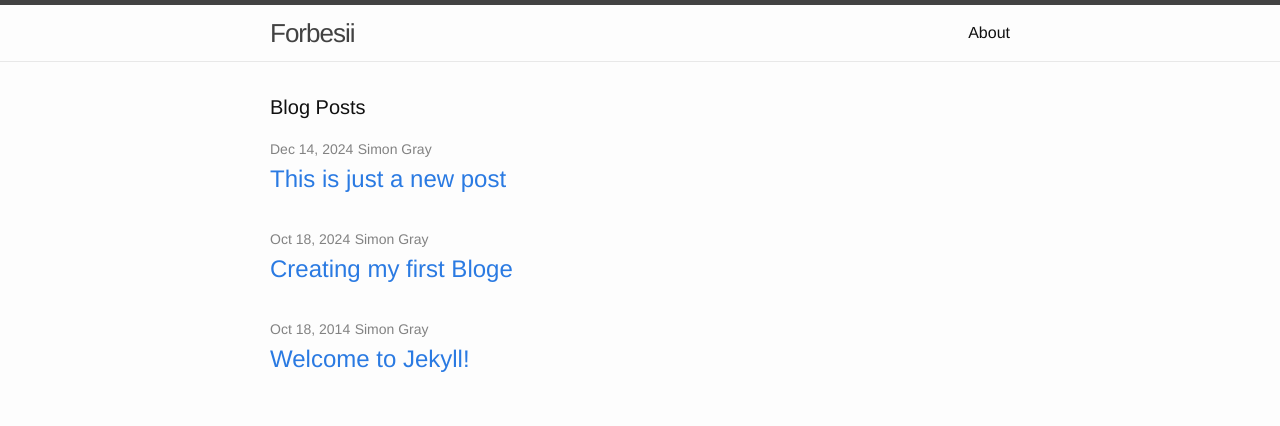
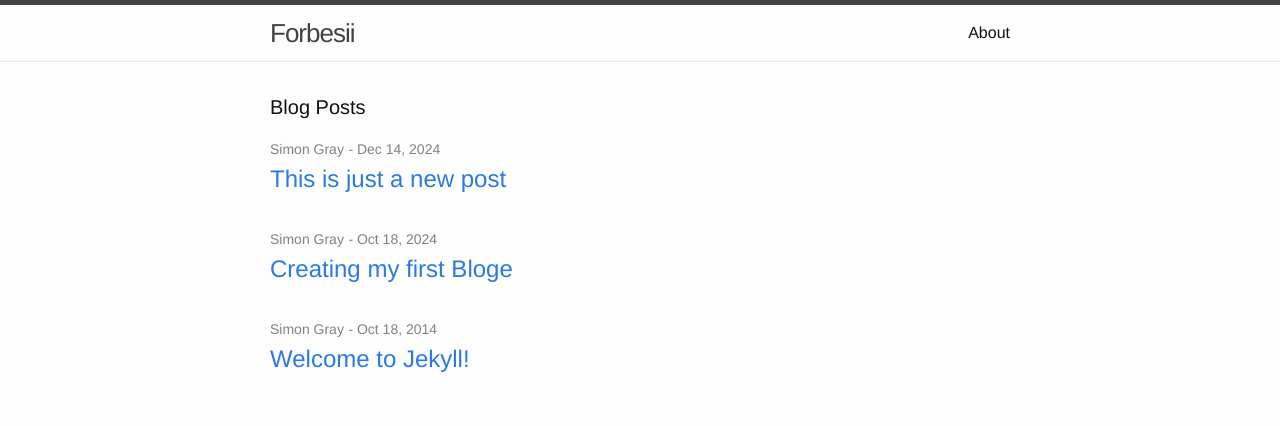
Before and after one commit to simon-gray/simon-gray.github.io, a Jekyll site: the page built from index.html, in a window 1280 px wide. Shown: the top 426 px of the page. Built offline with Jekyll 4.4.1, drawn with Linux system fonts in a browser that asks for light colours.

Commit message:
Update index.html

```diff
--- a/index.html
+++ b/index.html
@@ -9,9 +9,9 @@ layout: default
   <ul class="post-list">
     {% for post in site.posts %}
       <li>
+        <span class="post-meta">{{ post.name }}</span>
+        <span class="post-meta">{{ " - " }}</span>
         <span class="post-meta">{{ post.date | date: "%b %-d, %Y" }}</span>
-        <span class="post-meta">{{ post.name }}</span>
-
         <h2>
           <a class="post-link" href="{{ post.url | prepend: site.baseurl }}">{{ post.title }}</a>
         </h2>
```
